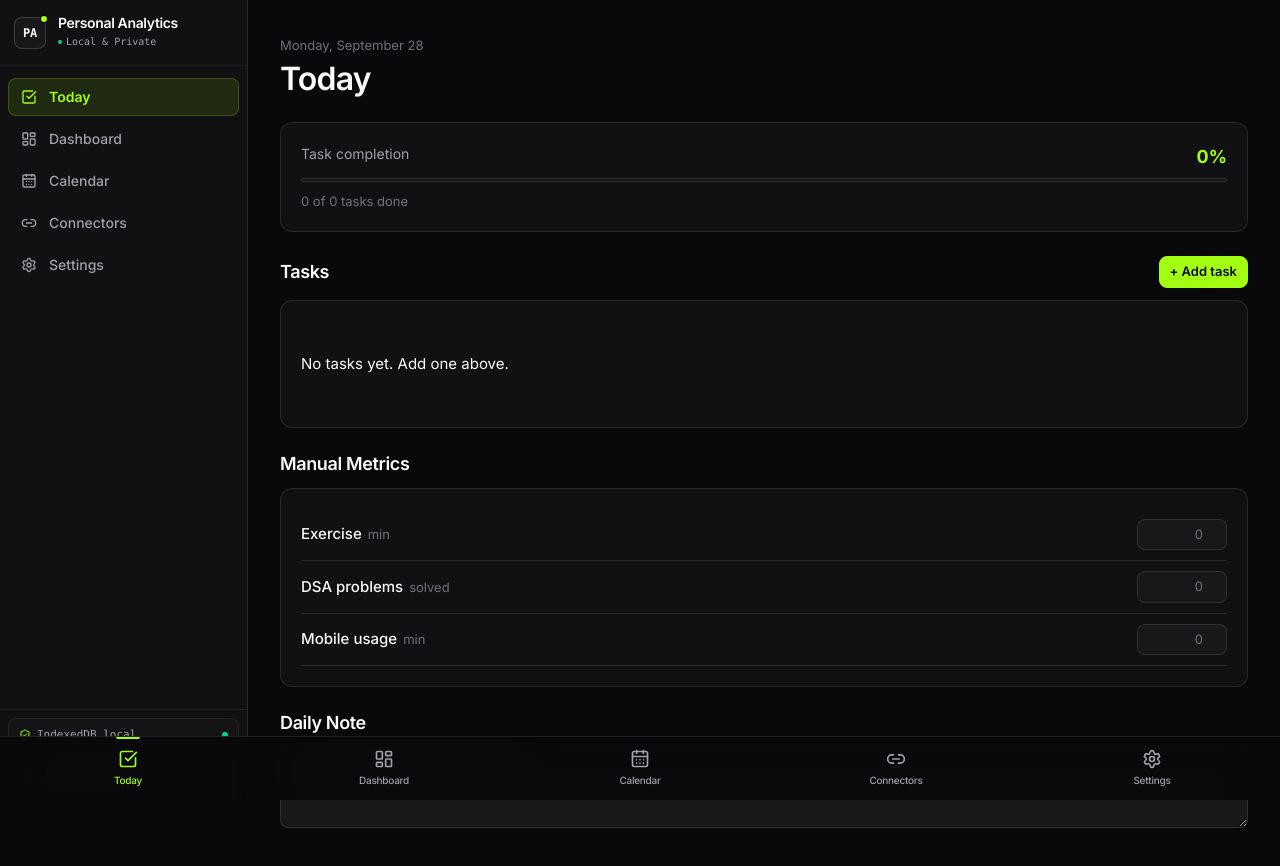
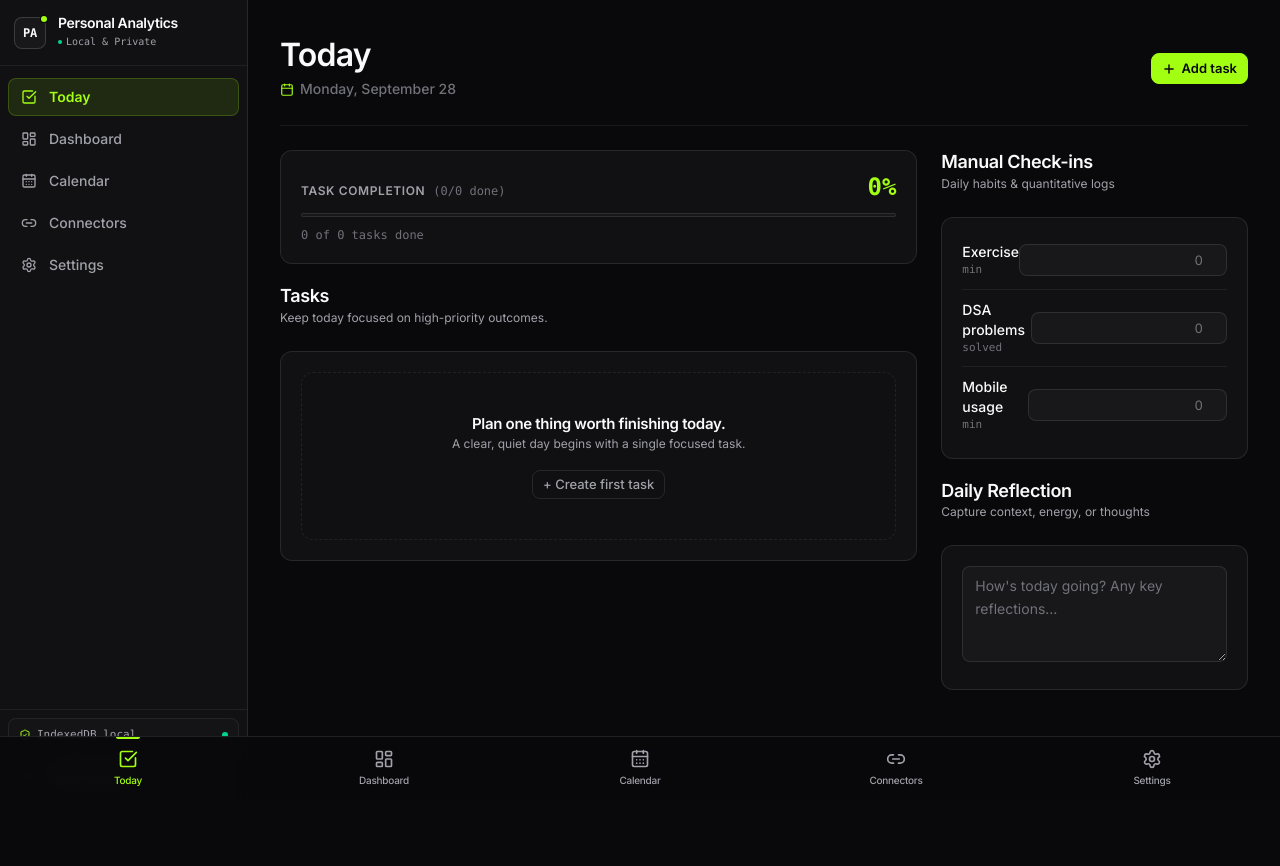
Before and after one commit to tonystalker/panal, a Next.js app: page /today in a window 1280 px wide. Shown: the top 866 px of the page. After the commit the page ends 800 px from the top, so only its background shows below. Built offline with nearby package versions, Linux system fonts and the light colour scheme.

Commit message:
refactor(ui): redesign Today page with TaskRow and unified check-in panel

```diff
--- a/app/today/page.tsx
+++ b/app/today/page.tsx
@@ -18,6 +18,11 @@ import {
   targetProgressPercent,
 } from "@/lib/repositories";
 import { todayKey } from "@/lib/date";
+import { TaskRow } from "@/components/TaskRow";
+import { PageHeader } from "@/components/ui/PageHeader";
+import { SectionHeading } from "@/components/ui/SectionHeading";
+import { EmptyState } from "@/components/ui/EmptyState";
+import { PlusIcon, CheckCircle2Icon, SparklesIcon, CalendarIcon } from "lucide-react";
 
 type ManualMetricKey = "exercise_minutes" | "mobile_usage_minutes" | "dsa_problems";
 
@@ -148,100 +153,142 @@ export default function TodayPage() {
 
   if (!dateKey) return null;
 
+  const todayFormatted = new Date().toLocaleDateString("en-US", {
+    weekday: "long",
+    month: "long",
+    day: "numeric",
+  });
+
   return (
     <div className="page fade-in">
-      {/* Header */}
-      <header style={{ marginBottom: "1.5rem" }}>
-        <p style={{ color: "var(--text-3)", fontSize: "0.8125rem", marginBottom: "0.25rem" }}>
-          {new Date().toLocaleDateString("en-US", { weekday: "long", month: "long", day: "numeric" })}
-        </p>
-        <h1>Today</h1>
-      </header>
+      {/* Editorial Page Header */}
+      <PageHeader
+        title="Today"
+        description={
+          <span className="flex items-center gap-1.5 font-medium text-subtle-foreground">
+            <CalendarIcon className="size-3.5 text-accent" />
+            {todayFormatted}
+          </span>
+        }
+        action={
+          <button
+            id="add-task-btn"
+            className="btn btn-primary btn-sm flex items-center gap-1.5 font-semibold"
+            onClick={() => setShowAddTask((v) => !v)}
+          >
+            <PlusIcon className="size-3.5 stroke-[2.5]" />
+            <span>Add task</span>
+          </button>
+        }
+      />
 
-      {/* Progress strip */}
-      <div className="card" style={{ marginBottom: "1.5rem" }}>
-        <div style={{ display: "flex", justifyContent: "space-between", marginBottom: "0.5rem" }}>
-          <span style={{ fontSize: "0.875rem", color: "var(--text-2)" }}>
-            Task completion
+      {/* Main 2-column Layout on Desktop */}
+      <div className="grid grid-cols-1 lg:grid-cols-12 gap-6 items-start">
+        {/* Left Column (Primary Tasks Workflow ~ 65%) */}
+        <div className="lg:col-span-8 flex flex-col gap-5">
+          {/* Day Progress Strip */}
+          <div className="card p-4 sm:p-5 flex flex-col gap-2.5">
+            <div className="flex items-baseline justify-between">
+              <div className="flex items-center gap-2">
+                <span className="text-xs font-semibold uppercase tracking-wider text-muted-foreground select-none">
+                  Task Completion
                 </span>
-          <span style={{ fontWeight: 700, fontSize: "1.125rem", color: "var(--accent)" }}>
+                <span className="text-xs text-subtle-foreground font-mono">
+                  ({doneTasks}/{activeTasks} done)
+                </span>
+              </div>
+              <span className="text-2xl font-bold font-mono text-accent tabular-nums">
                 {completion}%
               </span>
             </div>
-        <div className="progress-track">
-          <div className="progress-bar" style={{ width: `${completion}%` }} />
+
+            {/* Thin precise progress track */}
+            <div className="progress-track h-2 bg-surface-muted">
+              <div className="progress-bar bg-accent" style={{ width: `${completion}%` }} />
             </div>
-        <div style={{ display: "flex", justifyContent: "space-between", marginTop: "0.625rem", fontSize: "0.8125rem", color: "var(--text-3)" }}>
+
+            <div className="flex items-center justify-between text-xs text-subtle-foreground font-mono tabular-nums">
               <span>{doneTasks} of {activeTasks} tasks done</span>
               {tasks.some((t) => t.targetValue != null) && (
-            <span>Target progress: {targetPct}%</span>
+                <span className="text-muted-foreground">
+                  Target progress: <strong className="text-foreground">{targetPct}%</strong>
+                </span>
               )}
             </div>
           </div>
 
-      {/* Tasks section */}
-      <section>
-        <div className="section-header">
-          <h2>Tasks</h2>
-          <button
-            id="add-task-btn"
-            className="btn btn-primary btn-sm"
-            onClick={() => setShowAddTask((v) => !v)}
-          >
-            + Add task
-          </button>
-        </div>
+          {/* Tasks Section */}
+          <section className="flex flex-col gap-3">
+            <SectionHeading
+              title="Tasks"
+              description="Keep today focused on high-priority outcomes."
+            />
 
-        {/* Add task form */}
+            {/* Add Task Form */}
             {showAddTask && (
-          <div className="card fade-in" style={{ marginBottom: "0.75rem" }}>
+              <div className="card card-raised p-4 fade-in border-accent/30 flex flex-col gap-3">
                 <input
                   ref={addInputRef}
                   id="new-task-title"
                   className="input"
-              placeholder="Task title…"
+                  placeholder="What needs to be done today?"
                   value={newTitle}
                   onChange={(e) => setNewTitle(e.target.value)}
                   onKeyDown={(e) => e.key === "Enter" && addTask.mutate()}
                 />
-            <div style={{ display: "flex", gap: "0.5rem", marginTop: "0.5rem" }}>
+                <div className="grid grid-cols-1 sm:grid-cols-2 gap-2.5">
                   <input
                     id="new-task-target"
                     className="input input-sm"
                     type="number"
-                placeholder="Target (optional)"
+                    placeholder="Target number (optional)"
                     value={newTarget}
                     onChange={(e) => setNewTarget(e.target.value)}
-                style={{ flex: 1 }}
                   />
                   <input
                     id="new-task-unit"
                     className="input input-sm"
-                placeholder="Unit (e.g. problems)"
+                    placeholder="Unit (e.g. problems, pages)"
                     value={newUnit}
                     onChange={(e) => setNewUnit(e.target.value)}
-                style={{ flex: 1 }}
                   />
                 </div>
-            <div style={{ display: "flex", gap: "0.5rem", marginTop: "0.5rem" }}>
-              <button className="btn btn-primary btn-sm" onClick={() => addTask.mutate()} disabled={!newTitle.trim()}>
-                Add
+                <div className="flex items-center gap-2 pt-1">
+                  <button
+                    className="btn btn-primary btn-sm"
+                    onClick={() => addTask.mutate()}
+                    disabled={!newTitle.trim()}
+                  >
+                    Add Task
                   </button>
-              <button className="btn btn-ghost btn-sm" onClick={() => setShowAddTask(false)}>
+                  <button
+                    className="btn btn-ghost btn-sm"
+                    onClick={() => setShowAddTask(false)}
+                  >
                     Cancel
                   </button>
                 </div>
               </div>
             )}
 
-        {/* Task list */}
-        <div className="card">
+            {/* Tasks Container */}
+            <div className="card p-1.5 sm:p-2">
               {tasks.length === 0 ? (
-            <div className="empty-state" style={{ padding: "2rem 0" }}>
-              <p>No tasks yet. Add one above.</p>
-            </div>
+                <EmptyState
+                  title="Plan one thing worth finishing today."
+                  description="A clear, quiet day begins with a single focused task."
+                  action={
+                    <button
+                      className="btn btn-ghost btn-sm text-xs"
+                      onClick={() => setShowAddTask(true)}
+                    >
+                      + Create first task
+                    </button>
+                  }
+                />
               ) : (
-            tasks.map((task) => (
+                <div className="flex flex-col">
+                  {tasks.map((task) => (
                     <TaskRow
                       key={task.id}
                       task={task}
@@ -252,40 +299,38 @@ export default function TodayPage() {
                       onEditValue={(v) => updateTaskValue.mutate({ id: task.id, completedValue: v })}
                       onSetEditing={(id) => setEditingId(id)}
                     />
-            ))
+                  ))}
+                </div>
               )}
             </div>
           </section>
+        </div>
 
-      {/* Manual metrics */}
-      <section style={{ marginTop: "1.5rem" }}>
-        <h2 style={{ marginBottom: "0.75rem" }}>Manual Metrics</h2>
-        <div className="card">
+        {/* Right Column (Narrow check-ins and reflection ~ 35%) */}
+        <div className="lg:col-span-4 flex flex-col gap-5">
+          {/* Manual Metrics Panel */}
+          <section className="flex flex-col gap-3">
+            <SectionHeading
+              title="Manual Check-ins"
+              description="Daily habits & quantitative logs"
+            />
+            <div className="card p-3.5 flex flex-col divide-y divide-border/60">
               {MANUAL_METRICS.map((m) => (
                 <div
                   key={m.key}
-              style={{
-                display: "flex",
-                alignItems: "center",
-                justifyContent: "space-between",
-                padding: "0.625rem 0",
-                borderBottom: "1px solid var(--border)",
-              }}
+                  className="flex items-center justify-between py-2.5 first:pt-1 last:pb-1"
                 >
-              <div>
-                <span style={{ fontWeight: 500 }}>{m.label}</span>
-                <span style={{ color: "var(--text-3)", fontSize: "0.8125rem", marginLeft: "0.375rem" }}>
-                  {m.unit}
-                </span>
+                  <div className="flex flex-col">
+                    <span className="text-sm font-medium text-foreground">{m.label}</span>
+                    <span className="text-[11px] text-subtle-foreground font-mono">{m.unit}</span>
                   </div>
                   <input
                     id={`metric-${m.key}`}
-                className="input input-sm"
+                    className="input input-sm h-8 w-24 text-right font-mono tabular-nums"
                     type="number"
                     min={0}
                     defaultValue={getMetricValue(m.key) || ""}
                     placeholder={m.placeholder}
-                style={{ width: "90px", textAlign: "right" }}
                     onBlur={(e) => {
                       const val = parseFloat(e.target.value);
                       if (!isNaN(val) && val >= 0) {
@@ -298,150 +343,24 @@ export default function TodayPage() {
             </div>
           </section>
 
-      {/* Note */}
-      <section style={{ marginTop: "1.5rem" }}>
-        <h2 style={{ marginBottom: "0.75rem" }}>Daily Note</h2>
+          {/* Daily Note / Reflection */}
+          <section className="flex flex-col gap-3">
+            <SectionHeading
+              title="Daily Reflection"
+              description="Capture context, energy, or thoughts"
+            />
+            <div className="card p-3.5">
               <textarea
                 id="daily-note"
-          className="input"
-          placeholder="How's today going? Any reflections…"
+                className="input resize-y text-sm font-sans min-h-[96px] leading-relaxed p-2.5"
+                placeholder="How's today going? Any key reflections…"
                 defaultValue={log?.note ?? ""}
                 rows={3}
-          style={{ resize: "vertical" }}
                 onBlur={(e) => updateNote.mutate(e.target.value)}
               />
+            </div>
           </section>
         </div>
-  );
-}
-
-// ---------------------------------------------------------------------------
-// TaskRow sub-component
-// ---------------------------------------------------------------------------
-
-function TaskRow({
-  task,
-  editing,
-  onToggle,
-  onSkip,
-  onDelete,
-  onEditValue,
-  onSetEditing,
-}: {
-  task: TaskInstance;
-  editing: boolean;
-  onToggle: () => void;
-  onSkip: () => void;
-  onDelete: () => void;
-  onEditValue: (v: number) => void;
-  onSetEditing: (id: string | null) => void;
-}) {
-  const isDone = task.status === "done";
-  const isSkipped = task.status === "skipped";
-  const hasTarget = task.targetValue != null && task.targetValue > 0;
-  const targetPct = hasTarget
-    ? Math.round(((task.completedValue ?? 0) / (task.targetValue ?? 1)) * 100)
-    : null;
-
-  return (
-    <div
-      className="checkbox-row"
-      style={{ opacity: isSkipped ? 0.4 : 1 }}
-    >
-      {/* Checkbox */}
-      <button
-        id={`task-toggle-${task.id}`}
-        className={`checkbox ${isDone ? "checked" : isSkipped ? "skipped" : ""}`}
-        onClick={onToggle}
-        aria-label={isDone ? "Mark incomplete" : "Mark complete"}
-      >
-        {isDone && (
-          <svg width="12" height="12" viewBox="0 0 12 12" fill="none">
-            <path d="M2 6l3 3 5-5" stroke="#fff" strokeWidth="1.75" strokeLinecap="round" strokeLinejoin="round" />
-          </svg>
-        )}
-      </button>
-
-      {/* Content */}
-      <div style={{ flex: 1, minWidth: 0 }}>
-        <div style={{ display: "flex", alignItems: "baseline", gap: "0.5rem", flexWrap: "wrap" }}>
-          <span
-            style={{
-              fontWeight: 500,
-              textDecoration: isDone ? "line-through" : "none",
-              color: isDone || isSkipped ? "var(--text-3)" : "var(--text)",
-              fontSize: "0.9375rem",
-            }}
-          >
-            {task.title}
-          </span>
-          {hasTarget && (
-            <span style={{ fontSize: "0.8125rem", color: "var(--text-3)" }}>
-              {task.completedValue} / {task.targetValue} {task.unit}
-            </span>
-          )}
-        </div>
-
-        {/* Quantitative progress */}
-        {hasTarget && !isDone && (
-          <div style={{ marginTop: "0.375rem", display: "flex", alignItems: "center", gap: "0.5rem" }}>
-            <div className="progress-track" style={{ flex: 1, height: "4px" }}>
-              <div className="progress-bar" style={{ width: `${Math.min(targetPct ?? 0, 100)}%` }} />
-            </div>
-            <span style={{ fontSize: "0.75rem", color: "var(--text-3)", minWidth: "30px", textAlign: "right" }}>
-              {targetPct}%
-            </span>
-            {editing && (
-              <input
-                id={`task-value-${task.id}`}
-                className="input input-sm"
-                type="number"
-                min={0}
-                defaultValue={task.completedValue}
-                style={{ width: "70px" }}
-                onBlur={(e) => {
-                  const val = parseFloat(e.target.value);
-                  if (!isNaN(val)) onEditValue(val);
-                  onSetEditing(null);
-                }}
-                autoFocus
-              />
-            )}
-            {!editing && (
-              <button
-                className="btn btn-ghost btn-sm"
-                style={{ padding: "0.125rem 0.375rem", fontSize: "0.75rem" }}
-                onClick={() => onSetEditing(task.id)}
-              >
-                Log
-              </button>
-            )}
-          </div>
-        )}
-      </div>
-
-      {/* Actions */}
-      <div style={{ display: "flex", gap: "0.25rem", alignItems: "center" }}>
-        {!isSkipped && (
-          <button
-            id={`task-skip-${task.id}`}
-            className="btn-icon"
-            style={{ width: "28px", height: "28px", fontSize: "0.75rem", border: "none", cursor: "pointer" }}
-            onClick={onSkip}
-            title="Skip"
-          >
-            —
-          </button>
-        )}
-        <button
-          id={`task-delete-${task.id}`}
-          className="btn-icon"
-          style={{ width: "28px", height: "28px", fontSize: "0.875rem", border: "none", cursor: "pointer", color: "var(--danger)" }}
-          onClick={onDelete}
-          title="Delete"
-        >
-          ×
-        </button>
       </div>
     </div>
   );
--- /dev/null
+++ b/components/TaskRow.tsx
@@ -0,0 +1,153 @@
+"use client";
+
+import * as React from "react";
+import type { TaskInstance } from "@/lib/db";
+import { CheckIcon, MinusIcon, Trash2Icon, PencilIcon } from "lucide-react";
+import { cn } from "@/lib/utils";
+
+export interface TaskRowProps {
+  task: TaskInstance;
+  editing: boolean;
+  onToggle: () => void;
+  onSkip: () => void;
+  onDelete: () => void;
+  onEditValue: (v: number) => void;
+  onSetEditing: (id: string | null) => void;
+}
+
+export function TaskRow({
+  task,
+  editing,
+  onToggle,
+  onSkip,
+  onDelete,
+  onEditValue,
+  onSetEditing,
+}: TaskRowProps) {
+  const isDone = task.status === "done";
+  const isSkipped = task.status === "skipped";
+  const hasTarget = task.targetValue != null && task.targetValue > 0;
+  const targetPct = hasTarget
+    ? Math.round(((task.completedValue ?? 0) / (task.targetValue ?? 1)) * 100)
+    : null;
+
+  return (
+    <div
+      className={cn(
+        "group/task flex items-start gap-3 py-3 px-3.5 border-b border-border/60 last:border-b-0 transition-colors hover:bg-surface-muted/30 rounded-lg",
+        isSkipped && "opacity-40"
+      )}
+    >
+      {/* Checkbox button */}
+      <button
+        type="button"
+        id={`task-toggle-${task.id}`}
+        role="checkbox"
+        aria-checked={isDone}
+        className={cn(
+          "checkbox shrink-0 mt-0.5",
+          isDone && "checked",
+          isSkipped && "skipped"
+        )}
+        onClick={onToggle}
+        aria-label={isDone ? "Mark incomplete" : "Mark complete"}
+      >
+        {isDone && <CheckIcon className="size-3 text-background stroke-[2.5]" />}
+      </button>
+
+      {/* Main Content */}
+      <div className="flex-1 min-w-0">
+        <div className="flex items-baseline gap-2 flex-wrap">
+          <span
+            className={cn(
+              "text-sm font-medium leading-snug transition-colors",
+              isDone
+                ? "text-muted-foreground line-through decoration-muted-foreground/40"
+                : isSkipped
+                ? "text-subtle-foreground"
+                : "text-foreground"
+            )}
+          >
+            {task.title}
+          </span>
+          {hasTarget && (
+            <span className="text-xs text-subtle-foreground font-mono tabular-nums">
+              {task.completedValue} / {task.targetValue} {task.unit}
+            </span>
+          )}
+        </div>
+
+        {/* Quantitative progress */}
+        {hasTarget && !isDone && (
+          <div className="mt-2 flex items-center gap-2.5 max-w-sm">
+            <div className="progress-track flex-1 h-1.5 bg-surface-muted">
+              <div
+                className="progress-bar bg-accent"
+                style={{ width: `${Math.min(targetPct ?? 0, 100)}%` }}
+              />
+            </div>
+            <span className="text-[11px] font-mono tabular-nums text-muted-foreground min-w-[32px] text-right">
+              {targetPct}%
+            </span>
+            {editing ? (
+              <input
+                id={`task-value-${task.id}`}
+                className="input input-sm h-6 w-16 px-1.5 py-0 text-xs font-mono tabular-nums"
+                type="number"
+                min={0}
+                defaultValue={task.completedValue}
+                onBlur={(e) => {
+                  const val = parseFloat(e.target.value);
+                  if (!isNaN(val)) onEditValue(val);
+                  onSetEditing(null);
+                }}
+                onKeyDown={(e) => {
+                  if (e.key === "Enter") {
+                    const val = parseFloat((e.target as HTMLInputElement).value);
+                    if (!isNaN(val)) onEditValue(val);
+                    onSetEditing(null);
+                  }
+                }}
+                autoFocus
+              />
+            ) : (
+              <button
+                type="button"
+                className="btn btn-ghost btn-sm h-6 px-1.5 text-[11px] font-mono text-muted-foreground hover:text-foreground"
+                onClick={() => onSetEditing(task.id)}
+              >
+                Log
+              </button>
+            )}
+          </div>
+        )}
+      </div>
+
+      {/* Row Actions */}
+      <div className="flex items-center gap-1 opacity-80 md:opacity-0 md:group-hover/task:opacity-100 transition-opacity shrink-0">
+        {!isSkipped && (
+          <button
+            type="button"
+            id={`task-skip-${task.id}`}
+            className="btn-icon size-7 text-muted-foreground hover:text-foreground"
+            onClick={onSkip}
+            title="Skip task"
+            aria-label="Skip task"
+          >
+            <MinusIcon className="size-3.5" />
+          </button>
+        )}
+        <button
+          type="button"
+          id={`task-delete-${task.id}`}
+          className="btn-icon size-7 text-muted-foreground hover:text-destructive hover:border-destructive/30"
+          onClick={onDelete}
+          title="Delete task"
+          aria-label="Delete task"
+        >
+          <Trash2Icon className="size-3.5" />
+        </button>
+      </div>
+    </div>
+  );
+}
```
Lines whose indentation alone changed are shown as unchanged.
